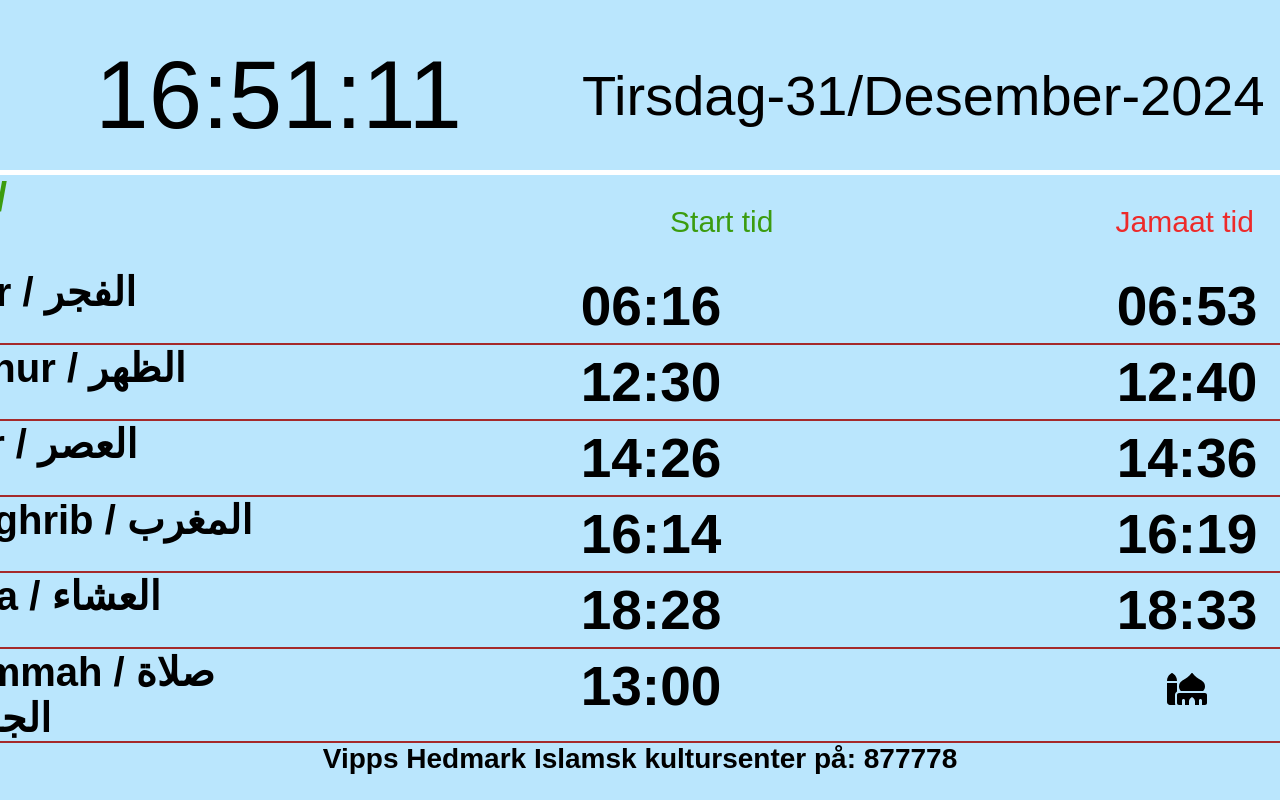
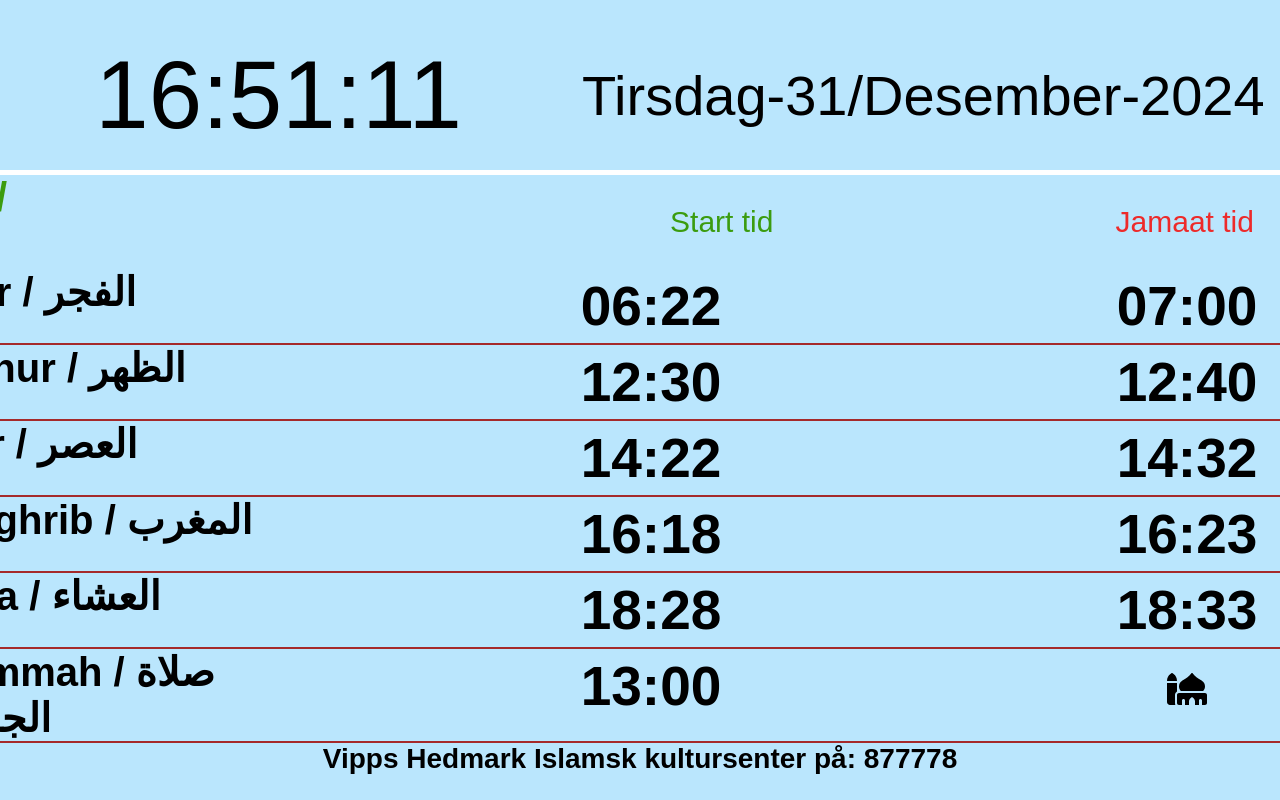
Before and after one commit to abdilatiiif/MoskeApp0.2, a React (Vite) app: page / in a window 1280 px wide. Shown: the top 800 px of the page. Built offline with nearby package versions, Linux system fonts and the light colour scheme; a web font is replaced by a local one.

Commit message:
time update

```diff
--- a/src/App.jsx
+++ b/src/App.jsx
@@ -10,15 +10,15 @@ const bonnetider = [
     1: {
       fajr: "06:52",
       jamat_fajr: "07:32",
-      soloppgang: "10:32",
-      duhur: "13:11",
-      asr: "16:33",
-      maghrib: "20:59",
-      isha: "22:33",
+      soloppgang: "09:25",
+      duhur: "12:25",
+      asr: "13:44",
+      maghrib: "15:15",
+      isha: "17:36",
     },
     2: {
-      fajr: "06:52",
-      jamat_fajr: "07:32",
+      fajr: "06:51",
+      jamat_fajr: "07:31",
       soloppgang: "09:24",
       duhur: "12:25",
       asr: "13:45",
@@ -26,8 +26,8 @@ const bonnetider = [
       isha: "17:37",
     },
     3: {
-      fajr: "06:52",
-      jamat_fajr: "07:32",
+      fajr: "06:51",
+      jamat_fajr: "07:31",
       soloppgang: "09:23",
       duhur: "12:30",
       asr: "13:47",
@@ -35,8 +35,8 @@ const bonnetider = [
       isha: "17:39",
     },
     4: {
-      fajr: "06:52",
-      jamat_fajr: "07:31",
+      fajr: "06:50",
+      jamat_fajr: "07:30",
       soloppgang: "09:22",
       duhur: "12:25",
       asr: "13:48",
@@ -44,17 +44,17 @@ const bonnetider = [
       isha: "17:40",
     },
     5: {
-      fajr: "06:51",
-      jamat_fajr: "07:31",
-      soloppgang: "09:22",
+      fajr: "06:50",
+      jamat_fajr: "07:30",
+      soloppgang: "09:21",
       duhur: "12:25",
       asr: "13:49",
       maghrib: "15:22",
       isha: "17:41",
     },
     6: {
-      fajr: "06:51",
-      jamat_fajr: "07:30",
+      fajr: "06:49",
+      jamat_fajr: "07:29",
       soloppgang: "09:21",
       duhur: "12:30",
       asr: "13:50",
@@ -62,228 +62,228 @@ const bonnetider = [
       isha: "17:42",
     },
     7: {
-      fajr: "06:50",
-      jamat_fajr: "07:29",
-      soloppgang: "09:19",
+      fajr: "06:48",
+      jamat_fajr: "07:28",
+      soloppgang: "09:20",
       duhur: "12:30",
       asr: "13:51",
       maghrib: "15:26",
       isha: "17:44",
     },
     8: {
-      fajr: "06:50",
-      jamat_fajr: "07:28",
-      soloppgang: "09:18",
+      fajr: "06:47",
+      jamat_fajr: "07:27",
+      soloppgang: "09:19",
       duhur: "12:30",
       asr: "13:52",
       maghrib: "15:28",
       isha: "17:45",
     },
     9: {
-      fajr: "06:49",
-      jamat_fajr: "07:27",
-      soloppgang: "09:17",
+      fajr: "06:46",
+      jamat_fajr: "07:26",
+      soloppgang: "09:18",
       duhur: "12:30",
       asr: "13:54",
       maghrib: "15:30",
       isha: "17:47",
     },
     10: {
-      fajr: "06:48",
-      jamat_fajr: "07:26",
-      soloppgang: "09:16",
+      fajr: "06:45",
+      jamat_fajr: "07:25",
+      soloppgang: "09:17",
       duhur: "12:30",
       asr: "13:55",
       maghrib: "15:32",
       isha: "17:48",
     },
     11: {
-      fajr: "06:47",
-      jamat_fajr: "07:25",
-      soloppgang: "09:15",
+      fajr: "06:44",
+      jamat_fajr: "07:24",
+      soloppgang: "09:16",
       duhur: "12:30",
       asr: "13:57",
       maghrib: "15:34",
       isha: "17:50",
     },
     12: {
-      fajr: "06:46",
-      jamat_fajr: "07:24",
-      soloppgang: "09:14",
+      fajr: "06:43",
+      jamat_fajr: "07:23",
+      soloppgang: "09:15",
       duhur: "12:30",
       asr: "13:58",
       maghrib: "15:36",
       isha: "17:51",
     },
     13: {
-      fajr: "06:45",
-      jamat_fajr: "07:23",
-      soloppgang: "09:12",
+      fajr: "06:42",
+      jamat_fajr: "07:22",
+      soloppgang: "09:14",
       duhur: "12:30",
       asr: "14:00",
       maghrib: "15:38",
       isha: "17:53",
     },
     14: {
-      fajr: "06:44",
-      jamat_fajr: "07:22",
-      soloppgang: "09:11",
+      fajr: "06:41",
+      jamat_fajr: "07:21",
+      soloppgang: "09:13",
       duhur: "12:30",
       asr: "14:01",
       maghrib: "15:40",
       isha: "17:55",
     },
     15: {
-      fajr: "06:43",
-      jamat_fajr: "07:21",
-      soloppgang: "09:09",
+      fajr: "06:40",
+      jamat_fajr: "07:20",
+      soloppgang: "09:12",
       duhur: "12:30",
-      asr: "14:02",
+      asr: "14:03",
       maghrib: "15:42",
       isha: "17:56",
     },
     16: {
-      fajr: "06:41",
+      fajr: "06:39",
       jamat_fajr: "07:19",
-      soloppgang: "09:07",
+      soloppgang: "09:11",
       duhur: "12:30",
       asr: "14:04",
       maghrib: "15:44",
       isha: "17:58",
     },
     17: {
-      fajr: "06:40",
+      fajr: "06:39",
       jamat_fajr: "07:18",
-      soloppgang: "09:06",
+      soloppgang: "09:10",
       duhur: "12:30",
-      asr: "14:05",
+      asr: "14:06",
       maghrib: "15:46",
       isha: "18:00",
     },
     18: {
-      fajr: "06:38",
-      jamat_fajr: "07:16",
-      soloppgang: "09:04",
+      fajr: "06:39",
+      jamat_fajr: "07:17",
+      soloppgang: "09:02",
       duhur: "12:30",
       asr: "14:07",
-      maghrib: "15:48",
-      isha: "18:02",
+      maghrib: "15:54",
+      isha: "18:04",
     },
     19: {
-      fajr: "06:37",
-      jamat_fajr: "07:15",
-      soloppgang: "09:02",
+      fajr: "06:39",
+      jamat_fajr: "07:14",
+      soloppgang: "09:01",
       duhur: "12:30",
-      asr: "14:08",
-      maghrib: "15:50",
+      asr: "14:07",
+      maghrib: "15:54",
       isha: "18:04",
     },
     20: {
-      fajr: "06:35",
+      fajr: "06:38",
       jamat_fajr: "07:13",
-      soloppgang: "09:00",
+      soloppgang: "08:59",
       duhur: "12:30",
-      asr: "14:10",
-      maghrib: "15:52",
+      asr: "14:08",
+      maghrib: "15:56",
       isha: "18:06",
     },
     21: {
-      fajr: "06:33",
+      fajr: "06:36",
       jamat_fajr: "07:12",
-      soloppgang: "08:58",
+      soloppgang: "08:57",
       duhur: "12:30",
-      asr: "14:11",
-      maghrib: "15:54",
+      asr: "14:09",
+      maghrib: "15:58",
       isha: "18:08",
     },
     22: {
-      fajr: "06:32",
-      jamat_fajr: "07:10",
+      fajr: "06:35",
+      jamat_fajr: "07:11",
       soloppgang: "08:55",
       duhur: "12:30",
-      asr: "14:12",
-      maghrib: "15:56",
+      asr: "14:10",
+      maghrib: "16:00",
       isha: "18:10",
     },
     23: {
-      fajr: "06:30",
-      jamat_fajr: "07:08",
-      soloppgang: "08:53",
+      fajr: "06:34",
+      jamat_fajr: "07:10",
+      soloppgang: "08:54",
       duhur: "12:30",
-      asr: "14:14",
-      maghrib: "15:58",
+      asr: "14:12",
+      maghrib: "16:02",
       isha: "18:12",
     },
     24: {
-      fajr: "06:29",
+      fajr: "06:32",
+      jamat_fajr: "07:08",
+      soloppgang: "08:52",
+      duhur: "12:30",
+      asr: "14:13",
+      maghrib: "16:04",
+      isha: "18:14",
+    },
+    25: {
+      fajr: "06:31",
       jamat_fajr: "07:07",
       soloppgang: "08:51",
       duhur: "12:30",
-      asr: "14:15",
-      maghrib: "16:00",
-      isha: "18:14",
-    },
-    25: {
-      fajr: "06:27",
-      jamat_fajr: "07:05",
-      soloppgang: "08:48",
-      duhur: "12:30",
-      asr: "14:17",
-      maghrib: "16:02",
+      asr: "14:14",
+      maghrib: "16:06",
       isha: "18:16",
     },
     26: {
-      fajr: "06:25",
-      jamat_fajr: "07:03",
-      soloppgang: "08:45",
+      fajr: "06:30",
+      jamat_fajr: "07:06",
+      soloppgang: "08:49",
       duhur: "12:30",
-      asr: "14:19",
-      maghrib: "16:04",
+      asr: "14:16",
+      maghrib: "16:08",
       isha: "18:18",
     },
     27: {
-      fajr: "06:23",
+      fajr: "06:28",
+      jamat_fajr: "07:05",
+      soloppgang: "08:47",
+      duhur: "12:30",
+      asr: "14:17",
+      maghrib: "16:10",
+      isha: "18:20",
+    },
+    28: {
+      fajr: "06:27",
+      jamat_fajr: "07:04",
+      soloppgang: "08:45",
+      duhur: "12:30",
+      asr: "14:18",
+      maghrib: "16:12",
+      isha: "18:22",
+    },
+    29: {
+      fajr: "06:25",
+      jamat_fajr: "07:02",
+      soloppgang: "08:44",
+      duhur: "12:30",
+      asr: "14:20",
+      maghrib: "16:14",
+      isha: "18:24",
+    },
+    30: {
+      fajr: "06:24",
       jamat_fajr: "07:01",
       soloppgang: "08:42",
       duhur: "12:30",
-      asr: "14:20",
-      maghrib: "16:06",
-      isha: "18:20",
-    },
-    28: {
-      fajr: "06:21",
-      jamat_fajr: "06:59",
-      soloppgang: "08:39",
-      duhur: "12:30",
-      asr: "14:22",
-      maghrib: "16:08",
-      isha: "18:22",
-    },
-    29: {
-      fajr: "06:19",
-      jamat_fajr: "06:57",
-      soloppgang: "08:36",
-      duhur: "12:30",
-      asr: "14:23",
-      maghrib: "16:10",
-      isha: "18:24",
-    },
-    30: {
-      fajr: "06:18",
-      jamat_fajr: "06:55",
-      soloppgang: "08:33",
-      duhur: "12:30",
-      asr: "14:25",
-      maghrib: "16:12",
+      asr: "14:21",
+      maghrib: "16:16",
       isha: "18:26",
     },
     31: {
-      fajr: "06:16",
-      jamat_fajr: "06:53",
-      soloppgang: "08:30",
+      fajr: "06:22",
+      jamat_fajr: "07:00",
+      soloppgang: "08:40",
       duhur: "12:30",
-      asr: "14:26",
-      maghrib: "16:14",
+      asr: "14:22",
+      maghrib: "16:18",
       isha: "18:28",
     },
   },
```
